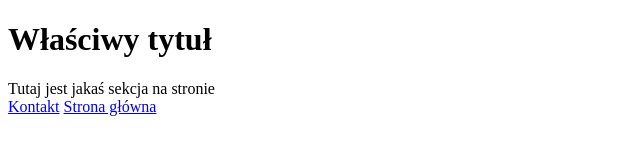
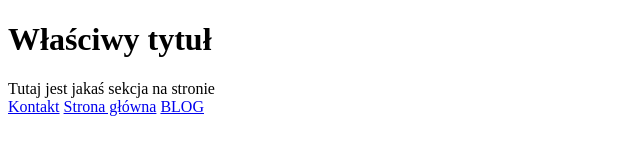
Before and after one commit to KasiaWszolek/git-playground, a plain HTML site: page index.html in a window 1280 px wide. Shown: the full height of the page, 0-640 px from the left. Drawn offline with Linux system fonts and the light colour scheme.

Commit message:
Adding blog link in footer

```diff
--- a/index.html
+++ b/index.html
@@ -16,6 +16,7 @@
   <footer class="footer">
     <a href="#">Kontakt</a>
     <a href="#">Strona główna</a>
+    <a href="#">BLOG</a>
   </footer>
 </body>
 </html>
```
